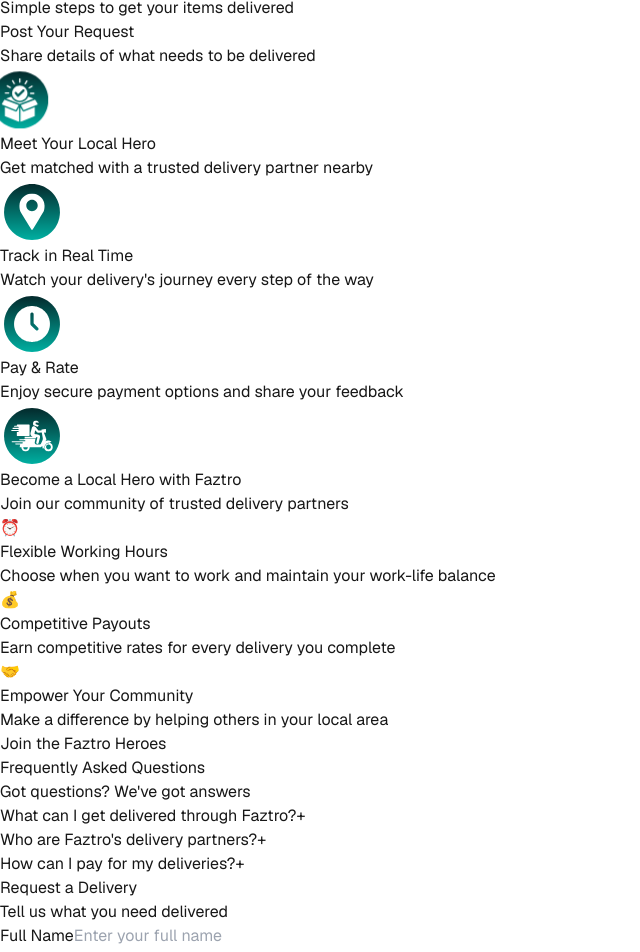
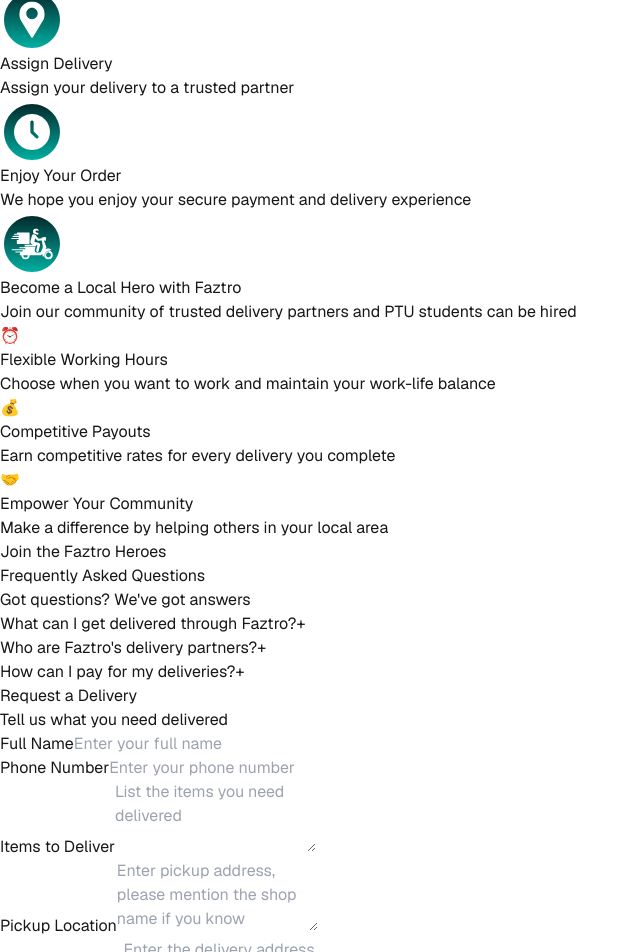
Before and after one commit to faztro/website, a Next.js app: page / in a window 1280 px wide. Shown: the part 1320-2272 px from the top of the page, without its empty margins (0-640 px from the left). Built offline with nearby package versions, Linux system fonts and the light colour scheme.

Commit message:
minor changes

```diff
--- a/src/components/ContactSection.tsx
+++ b/src/components/ContactSection.tsx
@@ -146,7 +146,7 @@ export default function ContactSection() {
                   {...register("pickup")}
                   rows={3}
                   className="w-full px-4 py-2 rounded-xl border border-gray-300 focus:ring-2 focus:ring-[#00AFA1] focus:border-transparent outline-none"
-                  placeholder="Enter the pickup address"
+                  placeholder="Enter pickup address, please mention the shop name if you know"
                 />
                 {errors.pickup && (
                   <p className="mt-1 text-sm text-red-600">
--- a/src/components/DeliveryPartnersSection.tsx
+++ b/src/components/DeliveryPartnersSection.tsx
@@ -41,7 +41,8 @@ export default function DeliveryPartnersSection() {
             transition={{ delay: 0.2 }}
             className="mt-4 text-xl text-gray-600"
           >
-            Join our community of trusted delivery partners
+            Join our community of trusted delivery partners and PTU students can
+            be hired
           </motion.p>
         </div>
 
--- a/src/components/Home.tsx
+++ b/src/components/Home.tsx
@@ -20,22 +20,23 @@ const TIMELINE_STEPS = [
   },
   {
     step: "2",
-    title: "Meet Your Local Hero",
-    description: "Get matched with a trusted delivery partner nearby",
+    title: "Secure Payment",
+    description: "Enjoy secure payment options for your delivery",
     align: "left",
     icon: "/icons/location.svg",
   },
   {
     step: "3",
-    title: "Track in Real Time",
-    description: "Watch your delivery's journey every step of the way",
+    title: "Assign Delivery",
+    description: "Assign your delivery to a trusted partner",
     align: "right",
     icon: "/icons/clock.svg",
   },
   {
     step: "4",
-    title: "Pay & Rate",
-    description: "Enjoy secure payment options and share your feedback",
+    title: "Enjoy Your Order",
+    description:
+      "We hope you enjoy your secure payment and delivery experience",
     align: "left",
     icon: "/icons/delivery.svg",
   },
@@ -332,9 +333,9 @@ export default function Home() {
                 parcels, or custom requests, we've got you covered with a
                 personal touch.
               </p>
-              <div className="mt-6 md:mt-8">
+              {/* <div className="mt-6 md:mt-8">
                 <CountdownTimer />
-              </div>
+              </div> */}
             </motion.div>
             <motion.div
               initial={{ opacity: 0, scale: 0.8 }}
@@ -524,8 +525,9 @@ export default function Home() {
             <motion.button
               whileHover={{ scale: 1.05 }}
               className="px-8 py-4 bg-white text-[#032A2C] rounded-xl font-semibold shadow-lg"
+              disabled
             >
-              Launch February 14
+              🚧 Under Development 🚧
             </motion.button>
           </motion.div>
         </div>
```
